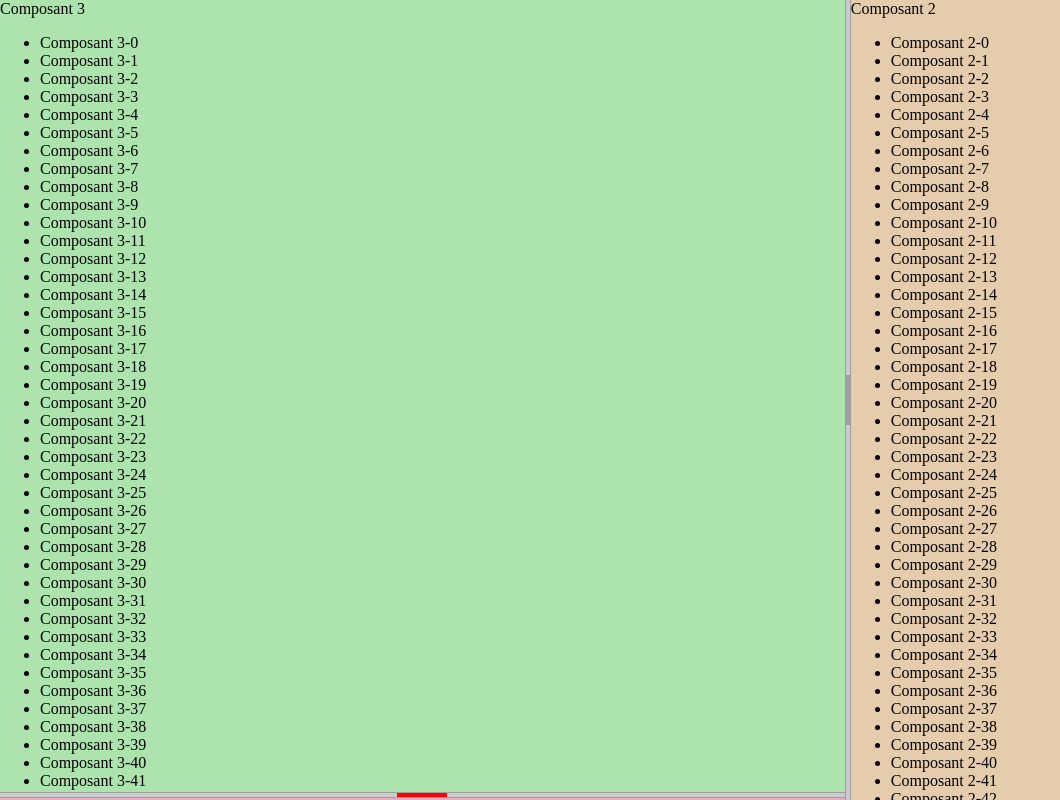
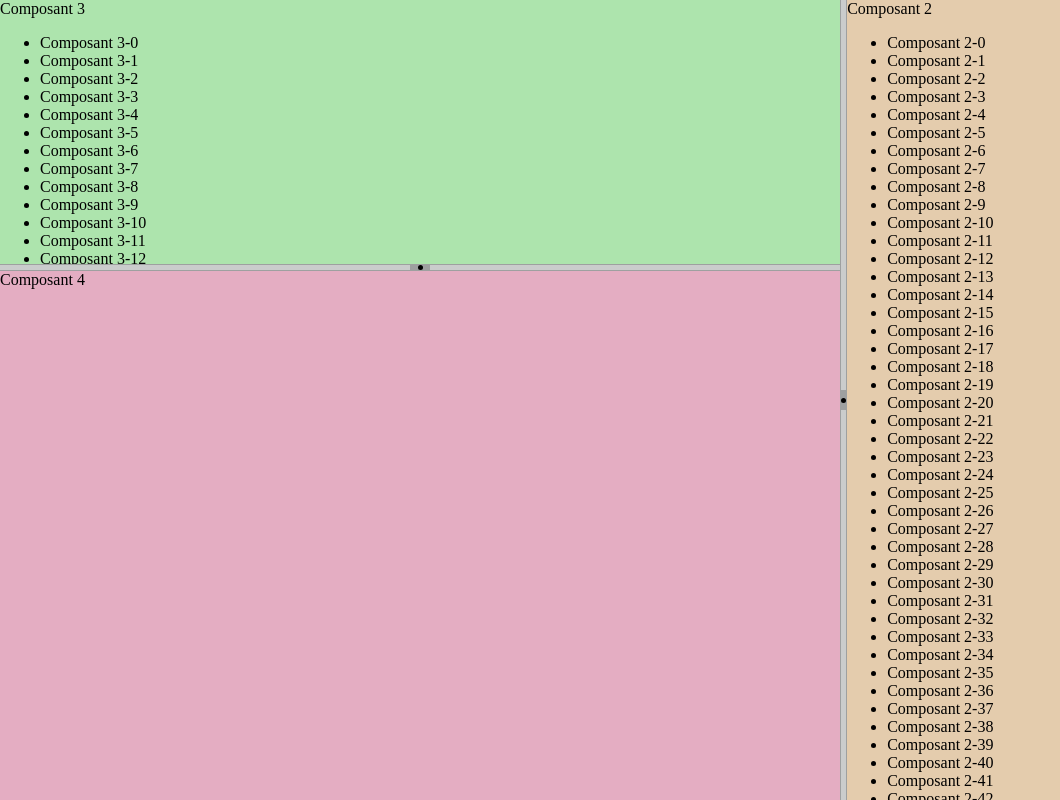
Before and after one commit to Mario-35/vue-splitter, a Vue app: page / in a window 1280 px wide. Shown: the whole page, without its empty margins (0-1060 px from the left). Built offline with nearby package versions, Linux system fonts and the light colour scheme.

Commit message:
optimized version

```diff
--- a/src/App.vue
+++ b/src/App.vue
@@ -1,6 +1,6 @@
 
 <template>
-  <panel-splitter layout="vertical" hideresize startValue="66" minValue="25" maxValue="75">
+  <panel-splitter layout="vertical" startValue="66" minValue="25" maxValue="75">
       <composant1 slot="prev-panel" />
       <composant2 slot="next-panel" />
   </panel-splitter>
--- a/src/components/comp1/comp1.vue
+++ b/src/components/comp1/comp1.vue
@@ -1,5 +1,5 @@
 <template>
-  <panel-splitter layout="horizontal" mode="minimize" startValue="33" minValue="15" maxValue="85">
+  <panel-splitter layout="horizontal" mode="resize" startValue="33" minValue="15" maxValue="85" hasparent>
       <composant3 slot="prev-panel" />
       <composant4 slot="next-panel" />
   </panel-splitter>
--- a/src/components/splitter/panel-splitter.css
+++ b/src/components/splitter/panel-splitter.css
@@ -1,20 +1,20 @@
-.panel-splitter { /* Flex Container */
-  --background: grey;
-  --splitter-width: 4px;
+.root {
+  --splitter-width: 5px;
+  --splitter-action: 5px;
   --splitter-border: rgb(158, 160, 160);
   --splitter-background: rgb(202, 204, 204);
-  --splitter-background-hover: rgb(9, 189, 189);
+  --splitter-hover: rgb(9, 189, 189);
+  --splitter-limit: rgb(247, 112, 112);
   --splitter-line-hover: black;
   --minimize-color: red;
   --active-color: green;
-  --background-text-value: rgb(240, 226, 178);
-  --hideresize-background: grey;
-  --zed-index-1: 124532;
-  --zed-index: 124533;
 
-  --prev-panel-background-hover: rgb(247, 112, 112);
-  --next-panel-background-hover: rgb(9, 189, 105);
+  width: 100%;
+  height: 100%;
+}
 
+
+.panel-splitter { /* Flex Container */
 	display: -webkit-box;
 	display: -ms-flexbox;
 	display: flex;
@@ -30,260 +30,193 @@
 .prev-panel, .next-panel {
   height: 100%;
   width: 100%;
-  background-color: var(--background);
 }
 
-.deactivate {/* descativation contenu de l'item flexbox */
+.deactivate {/* descativation du resizer en mode desactivate*/
   display: none;
 }
 
-.panel-splitter > div { /* contenu de l'item flexbox */
+.panel-splitter > div { /* resizer */
   position: relative;
 }
 
+.panel-resizer-layout-vertical > a:hover,
+.panel-resizer-layout-horizontal > a:hover {
+  transform: scale(3);
+}
+
 /****************************************************                 layout horizontal               ****************************************************/
+
+.panel-splitter .layout-horizontal {
+  -webkit-box-orient: vertical;
+	-webkit-box-direction: normal;
+	-ms-flex-direction: column;
+	flex-direction: column;
+}
 
 /*****************************************************/
 /*                Splitter horizontal               */
 /***************************************************/
 
-.panel-splitter.layout-horizontal {
-	-webkit-box-orient: vertical;
-	-webkit-box-direction: normal;
-	-ms-flex-direction: column;
-	flex-direction: column;
-}
-
-.layout-horizontal > .panel-resizer { /* plitter resizer horizontal*/
+.panel-resizer-layout-horizontal {
   flex: 0 0 var(--splitter-width);
-  cursor: row-resize;
   background-color: var(--splitter-background);
   border-top: 1px solid  var(--splitter-border);
   border-bottom: 1px solid  var(--splitter-border);
 }
 
-.layout-horizontal > .panel-resizer:before {
+.resizer-layout-horizontal {
+  position: absolute;
+  z-index: 10;
+  width: 100%;
+  height: var(--splitter-width);
+  border-top: 1px solid var(--splitter-line-hover);
+  border-bottom: 1px solid  var(--splitter-line-hover);
+}
+
+.panel-resizer-layout-horizontal:before {
+  z-index: 12;
   position: absolute;
   display: block;
   content: "";
   height: 100%;
-  width: 50px;
+  width: calc(var(--splitter-action) * 4);
   left: 50%;
-  margin-left: -25px;
+  margin-left: calc(var(--splitter-action) * -2);
   background-color: var(--splitter-border);
 }
 
-.layout-horizontal > .panel-resizer:hover {
+.panel-resizer-layout-horizontal > a {
+  z-index: 13;
+  position: absolute;
+  content: "";
+  cursor: pointer;
+  left: 50%;
+}
+
+
+.panel-resizer-layout-horizontal-resize {
+  z-index: 14;
+  margin-left: calc(var(--splitter-action) * -0.5);
+  height: var(--splitter-action);
+  width: var(--splitter-action);
+  border-radius: 50%;
+  background-color: black;
+}
+
+.panel-resizer-layout-horizontal-minimize {
+  z-index: 14;
+  border-left: var(--splitter-action) solid transparent;
+  border-right: var(--splitter-action) solid transparent;
+  border-bottom: var(--splitter-action) solid black;
+  margin-left: calc(var(--splitter-action) * -1);
+}
+
+.panel-resizer-layout-horizontal-active {
+  z-index: 14;
+  border-left: var(--splitter-action) solid transparent;
+  border-right: var(--splitter-action) solid transparent;
+  border-top: var(--splitter-action) solid black;
+  margin-left: calc(var(--splitter-action) * -1);
+}
+
+.resizer-layout-horizontal:hover,
+.panel-resizer-layout-horizontal:hover {
   width: 100%;
   height: var(--splitter-width);
   border-top: 1px solid var(--splitter-line-hover);
   border-bottom: 1px solid  var(--splitter-line-hover);
-  background-color:  var(--splitter-background-hover);
+  background-color:  var(--splitter-hover);
 }
 
-.layout-horizontal > .minimize { /* plitter resizer horizontal*/
-  display: block;
-  /* top: calc(100% - 10px); */
-}
-
-.layout-horizontal > .minimize:before {
-  background-color: var(--minimize-color);
-}
-
-.layout-horizontal > .active:before {
-  background-color: var(--active-color);
-}
-
-/*****************************************************/
-/*             panel-resizing  horizontal           */
-/***************************************************/
-
-.panel-resizing-showresize-horizontal,
-.panel-resizing-hideresize-horizontal {
-  position: absolute;
-  display: block;
-  content: "";
-  height: 100%;
-  width: 3px;
-  left: 50%;
-}
-
-.panel-resizing-showresize-horizontal:after ,
-.panel-resizing-hideresize-horizontal:after {
-  position: absolute;
-  content: attr(value);
-  z-index: var(--zed-index);
-  left: -22px;
-  top: calc(50% - 20px);
-  width: 44px;
-  height: 20px;
-  border-radius: 14px;
-  text-align: center;
-}
-
-.prev-panel-resizing-showresize-horizontal,
-.prev-panel-resizing-hideresize-horizontal {
-  background-color: var(--prev-panel-background-hover);
-}
-
-.prev-panel-resizing-showresize-horizontal:after,
-.prev-panel-resizing-hideresize-horizontal:after {
-  border: 2px solid var(--prev-panel-background-hover);
-  background-color: var(--background-text-value);
-}
-
-.prev-panel-hideresize-horizontal {
-  height: 100%;
-  width: calc(100% - (2 * var(--splitter-width)));
-  background:  var(--hideresize-background);
-}
-
-.next-panel-hideresize-horizontal {
-  height: calc(100% - (5px + var(--splitter-width)));
-  width: calc(100% - (2 * var(--splitter-width)));
-  background:  var(--hideresize-background);
-}
-
-.prev-panel-hideresize-horizontal {
-  border-left: 3px dotted var(--prev-panel-background-hover);
-  border-top: 3px dotted var(--prev-panel-background-hover);
-  border-right: 3px dotted var(--prev-panel-background-hover);
-}
-
-.next-panel-hideresize-horizontal {
-  border-right: 3px dotted var(--next-panel-background-hover);
-  border-left: 3px dotted var(--next-panel-background-hover);
-  border-bottom: 3px dotted var(--next-panel-background-hover);
-}
-
-.next-panel-resizing-showresize-horizontal,
-.next-panel-resizing-hideresize-horizontal {
-  background-color: var(--next-panel-background-hover);
-}
-
-.next-panel-resizing-showresize-horizontal:after,
-.next-panel-resizing-hideresize-horizontal:after {
-  border: 2px solid var(--next-panel-background-hover);
-  background-color: var(--background-text-value);
+.panel-resizer-layout-horizontal:hover {
+  cursor: ns-resize;
 }
 
 /****************************************************                 layout vertical               ****************************************************/
+
+.panel-splitter .layout-vertical {
+  -webkit-box-orient: horizontal;
+  -webkit-box-direction: normal;
+  -ms-flex-direction: row;
+  flex-direction: row;
+}
 
 /*****************************************************/
 /*                 Splitter vertical                */
 /***************************************************/
 
-.panel-splitter.layout-vertical {
-	-webkit-box-orient: horizontal;
-	-webkit-box-direction: normal;
-	-ms-flex-direction: row;
-  flex-direction: row;
-}
-
-.layout-vertical > .panel-resizer { /* plitter resizer vertical*/
+.panel-resizer-layout-vertical { /* plitter resizer vertical*/
   flex: 0 0 var(--splitter-width);
-  cursor: col-resize;
   border-left: 1px solid  var(--splitter-border);
   border-right: 1px solid  var(--splitter-border);
   background-color: var(--splitter-background);
 }
 
-.layout-vertical > .panel-resizer:before {
+.resizer-layout-vertical {
   position: absolute;
+  display: block;
+  z-index: 10;
+  height: 100%;
+  width: var(--splitter-width);
+  border-left: 1px solid var(--splitter-line-hover);
+  border-right: 1px solid  var(--splitter-line-hover);
+}
+
+.panel-resizer-layout-vertical:before {
+  position: absolute;
+  z-index: 12;
   display: block;
   content: "";
   width: 100%;
-  height: 50px;
+  height: calc(var(--splitter-action) * 4);
   top: 50%;
-  margin-top: -25px;
+  margin-top: calc(var(--splitter-action) * -2);
   background-color:var(--splitter-border);
 }
 
-.layout-vertical > .panel-resizer:hover {
+.panel-resizer-layout-vertical > a {
+  z-index: 13;
+  position: absolute;
+  content: "";
+  cursor: pointer;
+  top: 50%;
+}
+
+.panel-resizer-layout-vertical-resize {
+  margin-top: calc(var(--splitter-action) * -0.5);
+  z-index: 14;
+  height: var(--splitter-action);
+  width: var(--splitter-action);
+  border-radius: 50%;
+  background-color: black;
+}
+
+.panel-resizer-layout-vertical-minimize {
+  z-index: 14;
+  border-top: var(--splitter-action) solid transparent;
+  border-bottom: var(--splitter-action) solid transparent;
+  border-right: var(--splitter-action) solid black;
+  margin-top: calc(var(--splitter-action) * -1);
+}
+
+.panel-resizer-layout-vertical-active {
+  z-index: 14;
+  border-top: var(--splitter-action) solid transparent;
+  border-bottom: var(--splitter-action) solid transparent;
+  border-left: var(--splitter-action) solid black;
+  margin-top: calc(var(--splitter-action) * -1);
+}
+
+.resizer-layout-vertical:hover,
+.panel-resizer-layout-vertical:hover {
   width: var(--splitter-width);
   height: 100%;
   border-left: 1px solid var(--splitter-line-hover);
   border-right: 1px solid  var(--splitter-line-hover);
-  background-color:  var(--splitter-background-hover);
+  background-color:  var(--splitter-hover);
 }
 
-.layout-vertical > .minimize { /* plitter resizer horizontal*/
-  width: 7px;
+.panel-resizer-layout-vertical:hover {
+  cursor: ew-resize;
 }
-
-.layout-vertical > .minimize:before {
-  background-color: rgb(212, 19, 19);
-}
-
-.layout-vertical > .minimize:hover {
-  width: 7px;
-}
-
-/*****************************************************/
-/*               panel-resizing  vertical           */
-/***************************************************/
-
-.panel-resizing-showresize-vertical,
-.panel-resizing-hideresize-vertical {
-  position: absolute;
-  display: block;
-  z-index: var(--zed-index);
-  content: "";
-  width: 100%;
-  height: 3px;
-  top: calc(50%);
-}
-
-.panel-resizing-showresize-vertical:after ,
-.panel-resizing-hideresize-vertical:after {
-  position: absolute;
-  content: attr(value);
-  z-index: var(--zed-index);
-  top: -10px;
-  left: calc(50% - 22px);
-  width: 44px;
-  height: 20px;
-  border-radius: 15px;
-  text-align: center;
-}
-
-.prev-panel-resizing-showresize-vertical,
-.prev-panel-resizing-hideresize-vertical {
-  background-color: var(--prev-panel-background-hover);
-}
-
-.prev-panel-resizing-showresize-vertical:after,
-.prev-panel-resizing-hideresize-vertical:after {
-  border: 2px solid var(--prev-panel-background-hover);
-  background-color: var(--background-text-value);
-}
-
-.prev-panel-hideresize-vertical,
-.next-panel-hideresize-vertical {
-  height: calc(100% - 6px);
-  width: 100%;
-  background:  var(--hideresize-background);
-}
-
-.prev-panel-hideresize-vertical {
-  border-left: 3px dotted var(--prev-panel-background-hover);
-  border-top: 3px dotted var(--prev-panel-background-hover);
-  border-bottom: 3px dotted var(--prev-panel-background-hover);
-}
-
-.next-panel-hideresize-vertical {
-  border-right: 3px dotted var(--next-panel-background-hover);
-  border-top: 3px dotted var(--next-panel-background-hover);
-  border-bottom: 3px dotted var(--next-panel-background-hover);
-}
-
-.next-panel-resizing-showresize-vertical,
-.next-panel-resizing-hideresize-vertical {
-  background-color: var(--next-panel-background-hover);
-}
-
-.next-panel-resizing-showresize-vertical:after,
-.next-panel-resizing-hideresize-vertical:after {
-  border: 2px solid var(--next-panel-background-hover);
-  background-color: var(--background-text-value);
-}
--- a/src/components/splitter/panel-splitter.html
+++ b/src/components/splitter/panel-splitter.html
@@ -1,21 +1,20 @@
-<div :class="classnames"
-      ref="root"
-      :style="{ cursor, userSelect }"
-      @mouseup="onUp"
-      @mousemove="onMouseMove"
-      @mouseleave="onUp">
-  <!-- Attenion le mounted du fichier ts doit ëtre modifier -->
-  <div class="prev-panel" :style="{'--prev-panel-background-hover': (localPrevPanelPercent === minWidthValue) ? 'rgb(247, 112, 112)' : 'rgb(9, 189, 105)'}" ref="prevPanel">
-    <div v-if="isResizing" :class="`${resizingClass} prev-${resizingClass}`" :value="`${localPrevPanelPercent}%`"></div>
-    <div v-show="isResizing && hideresize" :class="`prev-${hideresizeClass}`"></div>
-    <slot name="prev-panel"></slot>
-  </div>
 
-  <div class="panel-resizer" @mousedown="onDown" @dblclick="dblclick" :class="[resizerClass, isResizing ? 'is-resizing' : '']" ref="resizer"></div>
+  <div class="root"  @[myEventLeave]="resizerOnUp">
 
-  <div class="next-panel" :style="{'--next-panel-background-hover': (localNextPanelPercent === minWidthValue) ? 'rgb(247, 112, 112)' : 'rgb(9, 189, 105)'}" ref="nextPanel">
-    <div v-if="isResizing" :class="`${resizingClass} next-${resizingClass}`" :value="`${localNextPanelPercent}%`"></div>
-    <div v-show="isResizing && hideresize" :class="`next-${hideresizeClass}`"></div>
-    <slot name="next-panel"></slot>
-  </div>
-</div>
+    <div v-show="isResizing" :class="`resizer-layout-${layout}`" :style="resizerStyles" @[myEventUp]="resizerOnUp"></div>
+
+      <!-- <div ref="split" :class="`panel-splitter layout-${layout}`" @mousemove="rootMouseMove"> -->
+      <div ref="split" :class="`panel-splitter layout-${layout}`" @[myEventMove]="rootMouseMove" @[myEventUp]="resizerOnUp">
+        <div class="prev-panel" ref="prevPanel">
+          <slot name="prev-panel"></slot>
+        </div>
+
+        <div :class="[`panel-resizer-layout-${this.layout} ${myMode}`]" @mousedown="onDown">
+          <a :class="[`panel-resizer-layout-${layout}-${myMode}`]" @click="actionClick($event)"></a>
+        </div>
+
+        <div class="next-panel" ref="nextPanel">
+          <slot name="next-panel"></slot>
+        </div>
+      </div>
+    </div>
--- a/src/components/splitter/panel-splitter.ts
+++ b/src/components/splitter/panel-splitter.ts
@@ -3,96 +3,122 @@ import { Prop } from "vue/types/options";
 
 interface IState {
   isResizing: boolean;
+  horizontal: boolean;
   localPrevPanel: HTMLElement | null;
   localNextPanel: HTMLElement | null;
+  localHideResizer: HTMLElement | null;
   localResizer: HTMLElement | null;
-  localPrevPanelPercent: number;
-  localNextPanelPercent: number;
   maxWidthValue: number;
   minWidthValue: number;
   myMode: string;
   savePercent: number;
-  size: number;
+  actualPercent: number;
+  resizePosition: number;
 }
 
 export default Vue.extend({
   name: "panel-splitter",
   computed: {
-    hideresizeClass(): string {
-      return `panel-${this.isResizing && this.hideresize ? "hideresize" : ""}-${this.layout}`;
-     },
-    resizingClass(): string {
-     return `panel-resizing-${this.hideresize ? "hideresize" : "showresize"}-${this.layout}`;
+    myEventUp(): string {
+      return this.isResizing ? "mouseup" : "";
     },
-    resizerClass(): string {
-      return `panel-splitter layout-${this.layout} ${this.myMode}`;
+    myEventMove(): string {
+      return this.isResizing ? "mousemove" : "";
     },
-    classnames(): string {
-      return `panel-splitter layout-${this.layout}`;
+    myEventLeave(): string {
+      return this.isResizing ? "mouseleave" : "";
     },
-    cursor(): string {
-      return this.isResizing
-        ? this.horizontal ? "ew-resize" : "ns-resize"
-        : "";
-    },
-    userSelect(): string {
-      return this.isResizing ? "none" : "";
-    },
-    horizontal(): boolean {
-      return this.layout === "horizontal";
+    resizerStyles(): object {
+      const limit: boolean = ((this.actualPercent < this.minWidthValue) || (this.actualPercent > this.maxWidthValue));
+      return {
+        // tslint:disable-next-line: max-line-length
+        "transform" : this.horizontal ? `translate(0, ${this.resizePosition}px)` : `translate(${this.resizePosition}px)`,
+        "background-color": limit ? "var(--splitter-limit)" : "var(--splitter-hover)",
+      };
     },
   },
   data(): IState {
     return {
-      localPrevPanelPercent: 0,
-      localNextPanelPercent: 0,
       isResizing: false,
+      horizontal: false,
       localPrevPanel: null,
       localNextPanel: null,
       localResizer: null,
+      localHideResizer: null,
       maxWidthValue: 0,
       minWidthValue: 0,
       myMode: "",
       savePercent: 0,
-      size: 0,
+      actualPercent: 0,
+      resizePosition: 0,
     };
   },
   methods: {
-    isSplitter(event: MouseEvent): boolean {
-      this.localResizer = null;
+    debug(message: string, other?: any | null) {
+      // tslint:disable-next-line: no-console
+      console.log(message);
+      if (other) {
+        // tslint:disable-next-line: no-console
+        console.log(other);
+      }
+    },
+    isGoodClass(event: MouseEvent, Compare: string): boolean {
       // tslint:disable-next-line: max-line-length
-      if ((event.target instanceof HTMLElement) && event.target.className && event.target.className.match("panel-resizer")) {
+      if ((event.target instanceof HTMLElement) && event.target.className && event.target.className === Compare) {
         return true;
       }
       return false;
     },
-
     onDown(event: MouseEvent) {
-      this.isResizing = (event.buttons === 1 && this.myMode !== "minimize" && this.isSplitter(event));
+      this.debug("onDown");
+      if (this.hasparent) { this.$emit("mouseleave"); }
+      if (this.isResizing) { this.resizerOnUp(event); }
+      this.resizePosition = this.horizontal ? event.pageY : event.pageX;
+      // tslint:disable-next-line: max-line-length
+      if ((event.target instanceof HTMLElement) && event.target.className && event.target.className.includes("resizer-layout")) {
+        this.isResizing = (event.buttons === 1 && this.myMode !== "minimize");
+      } else {
+        this.isResizing = false;
+      }
     },
-    onUp() {
-      this.isResizing = false;
+    resizerOnUp(event: MouseEvent) {
+      this.debug("resizerOnUp");
+      if (this.isResizing) {
+        this.isResizing = false;
+        // tslint:disable-next-line: max-line-length
+        if (this.isGoodClass(event, "resizer-layout-horizontal") || this.isGoodClass(event, "resizer-layout-vertical")) {
+          this.ChangeSize(this.actualPercent);
+        }
+      }
     },
-
-    setTargets(event: MouseEvent): boolean {
-        // tslint:disable-next-line: max-line-length
-        if (this.isSplitter(event)) {
-          this.localResizer = event.target as HTMLElement;
-          this.localPrevPanel = this.localResizer.previousElementSibling as HTMLElement;
-          this.localNextPanel = this.localResizer.nextElementSibling as HTMLElement;
-          if (!(this.localPrevPanel instanceof HTMLElement && this.localNextPanel instanceof HTMLElement)) {
-            this.localPrevPanel = null;
-            this.localNextPanel = null;
-            return false;
+    isGoodSetTarget(element: Element, nameClass: string): boolean {
+      if ((element instanceof HTMLElement) && element.className && element.className.includes(nameClass)) {
+        return true;
+      }
+      return false;
+    },
+    setTargets(): boolean {
+      this.debug("setTargets");
+      if (this.isGoodSetTarget(this.$el.children[0], "resizer")) {
+        this.localHideResizer = this.$el.children[0] as HTMLElement;
+        if (this.isGoodSetTarget(this.$el.children[1], "panel-splitter")) {
+          if (this.isGoodSetTarget(this.$el.children[1].children[0], "prev-panel")) {
+            if (this.isGoodSetTarget(this.$el.children[1].children[1], "panel-resizer")) {
+              if (this.isGoodSetTarget(this.$el.children[1].children[2], "next-panel")) {
+                this.localPrevPanel = this.$el.children[1].children[0] as HTMLElement;
+                this.localResizer = this.$el.children[1].children[1] as HTMLElement;
+                this.localNextPanel = this.$el.children[1].children[2] as HTMLElement;
+                this.ChangeSize(Number(Number(this.startValue)));
+                return true;
+              }
+            }
           }
-          return true;
         }
-        return false;
+      }
+      return false;
     },
-
     ChangeSize(percent: number) {
-// tslint:disable-next-line: no-console
-      console.log(`${this.myMode} : ${percent} => ${this.minWidthValue}`);
+      this.debug("ChangeSize", percent);
       switch (this.myMode) {
         case "minimize":
           percent = 99;
@@ -106,37 +132,37 @@ export default Vue.extend({
             percent = 100;
             break;
       }
-
-      this.localPrevPanelPercent = percent;
-      this.localNextPanelPercent = 100 - percent;
-
-      if (this.localPrevPanel != null &&  this.localNextPanel != null) {
+      // tslint:disable-next-line: max-line-length
+      if (this.localPrevPanel != null &&  this.localNextPanel != null && this.localHideResizer != null && this.localResizer != null) {
         if (this.horizontal) {
-          this.localPrevPanel.style.height = `${this.localPrevPanelPercent}%`;
-          this.localNextPanel.style.height = `${this.localNextPanelPercent}%`;
+          this.localPrevPanel.style.height = `${percent}%`;
+          this.localNextPanel.style.height = `${100 - percent}%`;
+          this.localHideResizer.style.top = this.localResizer.style.top;
         } else {
-          this.localPrevPanel.style.width = `${this.localPrevPanelPercent}%`;
-          this.localNextPanel.style.width = `${this.localNextPanelPercent}%`;
+          this.localPrevPanel.style.width = `${percent}%`;
+          this.localNextPanel.style.width = `${100 - percent}%`;
+          this.localHideResizer.style.left = this.localResizer.style.left;
         }
-        // tslint:disable-next-line: max-line-length
-        // this.localNextPanel.style.display = (this.mode === "minimize") || (this.mode === "deactivate") ? "none" : "block";
+        this.actualPercent = percent;
       }
     },
-
-    onMouseMove(e: any) {
+    rootMouseMove(e: any) {
+      this.debug("rootMouseMove", e);
       e.preventDefault();
       if (e.buttons === 1 && this.isResizing ) {
         if (e.pageY > 0  && e.pageX > 0) {
           // tslint:disable-next-line: max-line-length
-          const newValue: number = this.horizontal ? Math.floor((100 * e.pageY) / e.currentTarget.offsetHeight) : Math.floor((100 * e.pageX) / e.currentTarget.offsetWidth);
-          this.ChangeSize(newValue);
-        } else {
-          this.onUp();
+          this.actualPercent = this.horizontal ? Math.floor((100 * e.pageY) / e.currentTarget.offsetHeight) : Math.floor((100 * e.pageX) / e.currentTarget.offsetWidth);
+          this.resizePosition = this.horizontal ? e.pageY : e.pageX;
         }
+      } else if (this.isResizing) {
+        this.resizerOnUp(e);
       }
     },
-    dblclick(event: any) {
-      if (this.setTargets(event)) {
+    actionClick(event: any) {
+      this.debug("rootMouseMove", event);
+      if (!this.isResizing) {
+        this.isResizing = false;
         if (this.myMode === "resize") {
           this.ChangeSize(Number(this.startValue));
         } else {
@@ -145,7 +171,7 @@ export default Vue.extend({
               this.myMode = "active";
               this.ChangeSize(this.savePercent);
             } else {
-              this.savePercent = this.localPrevPanelPercent;
+              this.savePercent = this.actualPercent;
               this.myMode = "minimize";
               this.ChangeSize(this.savePercent);
             }
@@ -153,32 +179,22 @@ export default Vue.extend({
         }
       }
     },
-
-
   },
   mounted() {
     this.myMode = this.mode;
-    this.size = Number(this.startValue);
+    this.isResizing = false;
+    this.horizontal = (this.layout === "horizontal");
     this.minWidthValue = (this.minValue === "") ? Number(this.startValue) : Number(this.minValue);
     this.maxWidthValue = (this.maxValue === "") ? 100 : Number(this.maxValue);
-    for (let i = 1; i < this.$el.children.length; i++) {
-      // tslint:disable: max-line-length
-      if ((this.$el.children[i] instanceof HTMLElement) && this.$el.children[i].className && this.$el.children[i].className.match("panel-resizer")) {
-        if ((this.$el.children[i - 1] instanceof HTMLElement) && this.$el.children[i - 1].className && this.$el.children[i - 1].className.match("prev-panel")) {
-          if ((this.$el.children[i + 1] instanceof HTMLElement) && this.$el.children[i + 1].className && this.$el.children[i + 1].className.match("next-panel")) {
-            this.localPrevPanel = this.$el.children[i - 1] as HTMLElement;
-            this.localResizer = this.$el.children[i] as HTMLElement;
-            this.localNextPanel = this.$el.children[i + 1] as HTMLElement;
-            this.ChangeSize(Number(this.size));
-          }
-        }
-      }
-      // tslint:enable: max-line-length
-    }
-    this.isResizing = false;
+    this.setTargets();
   },
   props: {
     hideresize: {
+      default: false,
+      required: false,
+      type: Boolean,
+    },
+    hasparent: {
       default: false,
       required: false,
       type: Boolean,
```
Also changed, not shown: src/components/comp4/comp4.vue (+1 -9 lines).
